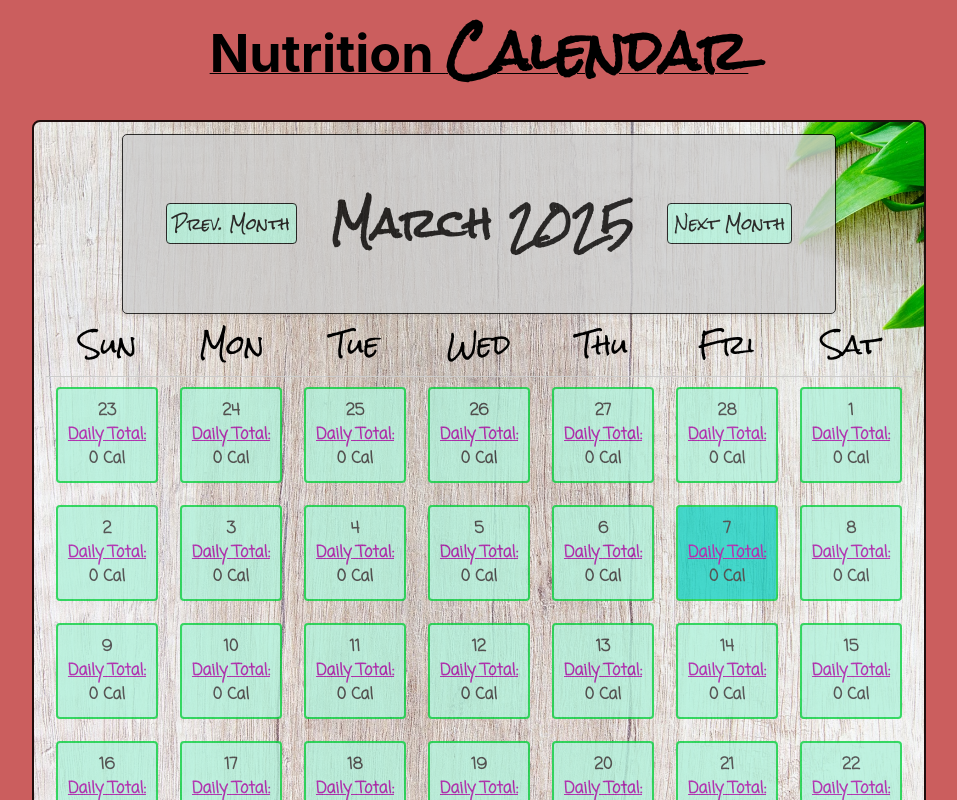
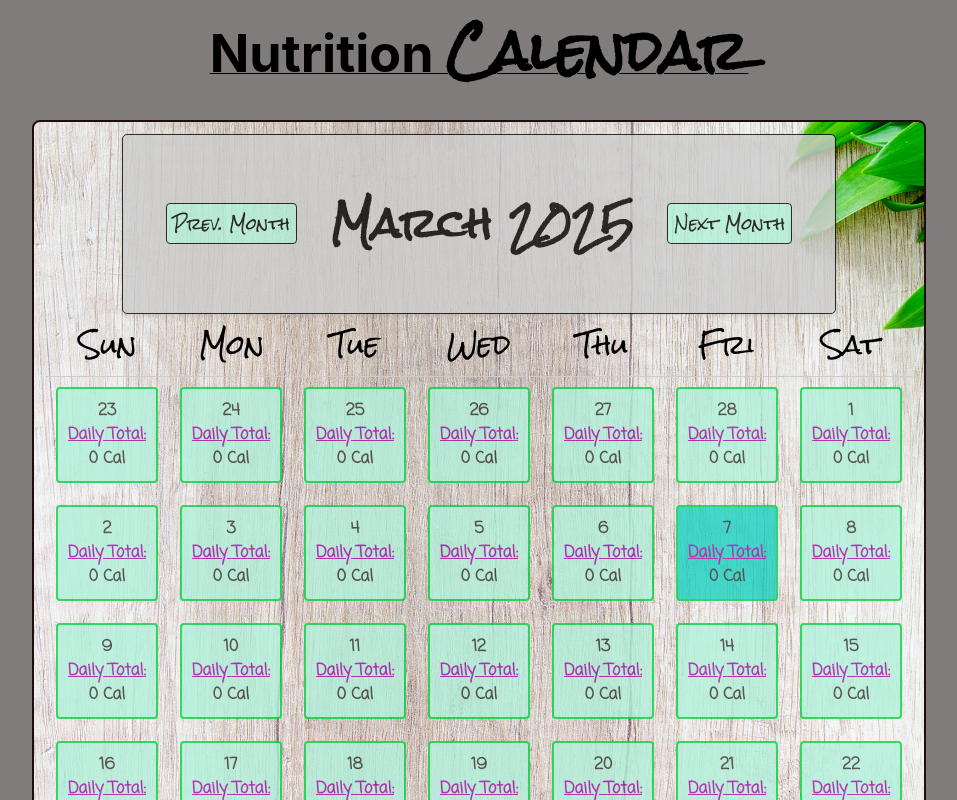
Before and after one commit to davidxv15/Nutrition-Calendar2.0, a React (Create React App) app: page / in a window 1280 px wide. Shown: the top 800 px of the page, without its empty margins (161-1118 px from the left). Built offline with nearby package versions, Linux system fonts and the light colour scheme; a web font is replaced by a local one.

Commit message:
refactor(Projects): grey bg

```diff
--- a/src/App.css
+++ b/src/App.css
@@ -16,7 +16,7 @@ h1 {
 }
 
 .App-header {
-  background-color: #cb5e5e;
+  background-color: #807c7c;
   min-height: 100vh;
   display: flex;
   width: auto;
```
